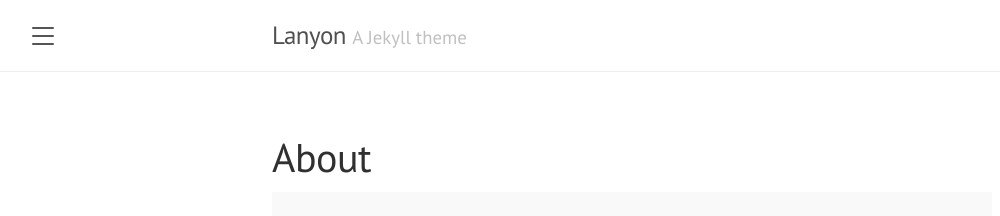
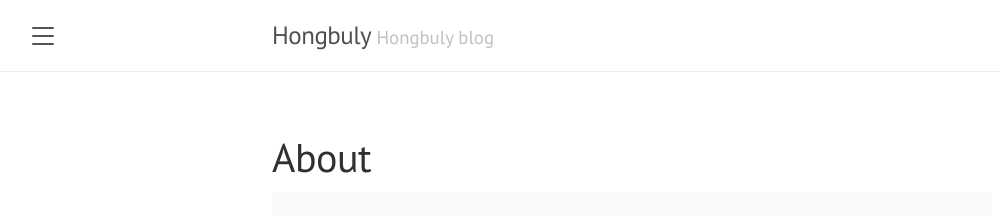
Before and after one commit to hongbuly/hongbuly.github.io, a Jekyll site: the page built from about.md, in a window 1280 px wide. Shown: the top 216 px of the page, without its empty margins (8-1008 px from the left). Built offline with Jekyll 4.4.1, drawn with Linux system fonts in a browser that asks for light colours.

Commit message:
Modified title

```diff
--- a/_config.yml
+++ b/_config.yml
@@ -1,6 +1,6 @@
 # Setup
-title:               Lanyon
-tagline:             'A Jekyll theme'
+title:               Hongbuly
+tagline:             'Hongbuly blog'
 description:         'A reserved <a href="https://jekyllrb.com" target="_blank">Jekyll</a> theme that places the utmost gravity on content with a hidden drawer. Made by <a href="https://twitter.com/mdo" target="_blank">@mdo</a>.'
 url:                 https://hongbuly.github.io
 # baseurl:             ''
```
Also changed, not shown: _posts/2021-11-25 표현주의.md (+1 -0 lines).
